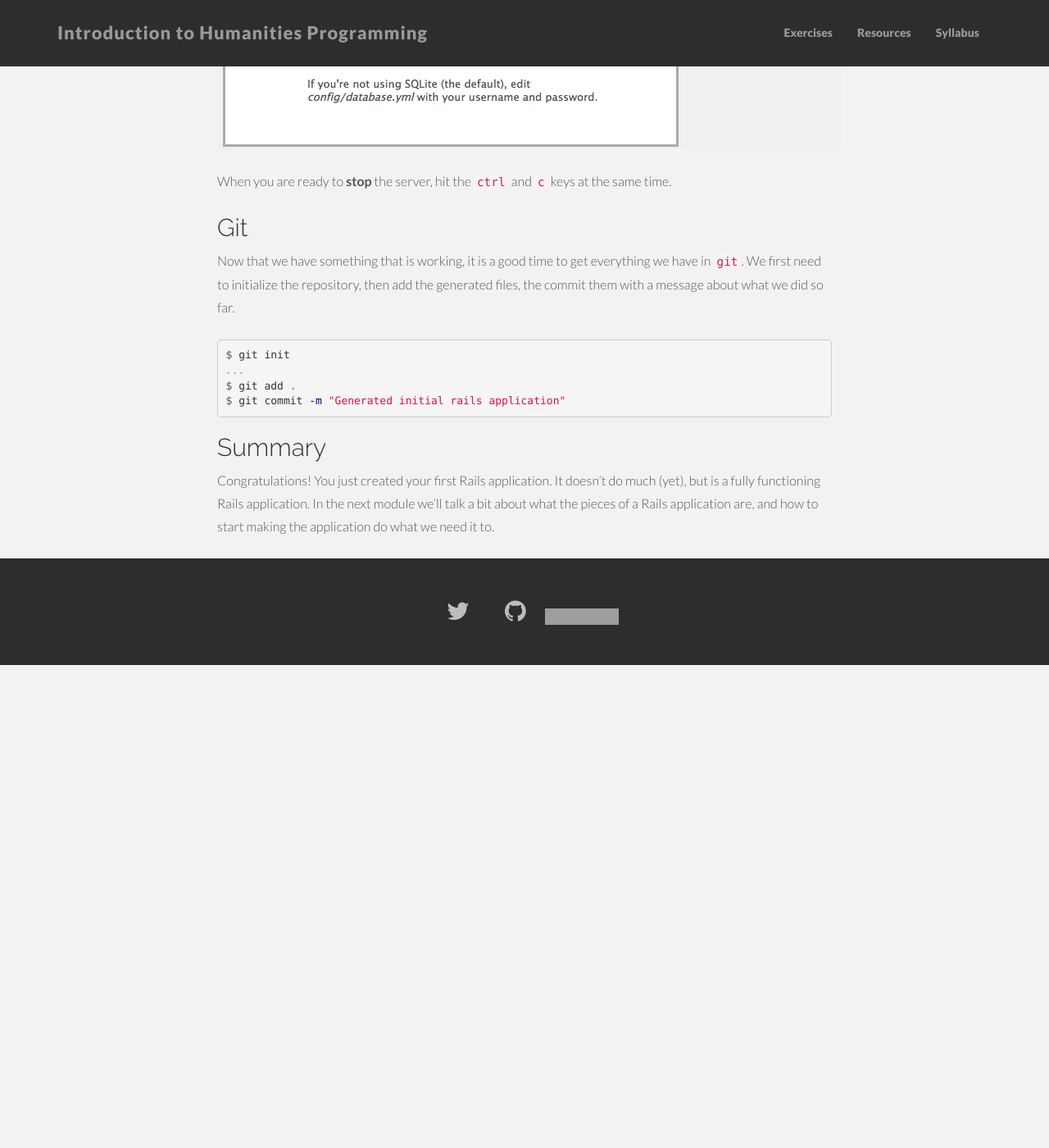
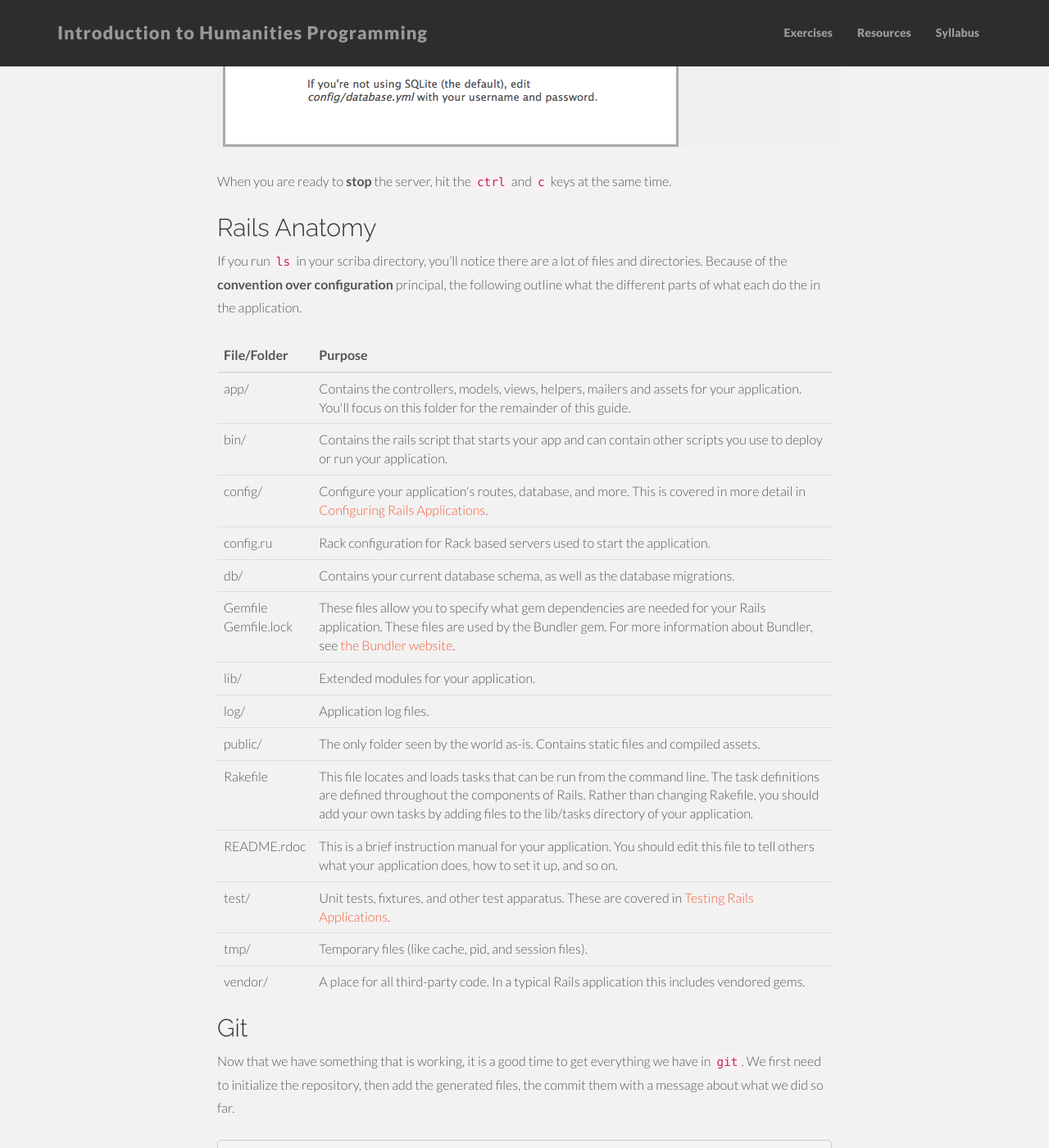
Before and after one commit to humanitiesprogramming/humanitiesprogramming.github.io, a Jekyll site: the page built from exercise-rails1.md, in a window 1280 px wide and 1400 px high, scrolled down 1914 px. Shown: the whole window at 82% size. Built offline with Jekyll 4.4.1, drawn with Linux system fonts in a browser that asks for light colours; nearby versions of some CDN libraries; before the commit the page ends 2725 px from its top, so only the background shows below that; grey boxes are pictures that could not be loaded.

Commit message:
update rails 1

```diff
--- a/exercise-rails1.md
+++ b/exercise-rails1.md
@@ -78,6 +78,82 @@ You should see something along these lines.
 When you are ready to **stop** the server, hit the `ctrl` and `c` keys
 at the same time.
 
+## Rails Anatomy
+
+If you run `ls` in your scriba directory, you'll notice there are a lot of
+files and directories. Because of the **convention over configuration**
+principal, the following outline what the different parts of what each do the
+in the application.
+
+
+<table class="table table-hover">
+<thead>
+<tr>
+<th>File/Folder</th>
+<th>Purpose</th>
+</tr>
+</thead>
+<tbody>
+<tr>
+<td>app/</td>
+<td>Contains the controllers, models, views, helpers, mailers and assets for your application. You'll focus on this folder for the remainder of this guide.</td>
+</tr>
+<tr>
+<td>bin/</td>
+<td>Contains the rails script that starts your app and can contain other scripts you use to deploy or run your application.</td>
+</tr>
+<tr>
+<td>config/</td>
+<td>Configure your application's routes, database, and more. This is covered in more detail in <a href="configuring.html">Configuring Rails Applications</a>.</td>
+</tr>
+<tr>
+<td>config.ru</td>
+<td>Rack configuration for Rack based servers used to start the application.</td>
+</tr>
+<tr>
+<td>db/</td>
+<td>Contains your current database schema, as well as the database migrations.</td>
+</tr>
+<tr>
+<td>Gemfile<br>Gemfile.lock</td>
+<td>These files allow you to specify what gem dependencies are needed for your Rails application. These files are used by the Bundler gem. For more information about Bundler, see <a href="http://gembundler.com">the Bundler website</a>.</td>
+</tr>
+<tr>
+<td>lib/</td>
+<td>Extended modules for your application.</td>
+</tr>
+<tr>
+<td>log/</td>
+<td>Application log files.</td>
+</tr>
+<tr>
+<td>public/</td>
+<td>The only folder seen by the world as-is. Contains static files and compiled assets.</td>
+</tr>
+<tr>
+<td>Rakefile</td>
+<td>This file locates and loads tasks that can be run from the command line. The task definitions are defined throughout the components of Rails. Rather than changing Rakefile, you should add your own tasks by adding files to the lib/tasks directory of your application.</td>
+</tr>
+<tr>
+<td>README.rdoc</td>
+<td>This is a brief instruction manual for your application. You should edit this file to tell others what your application does, how to set it up, and so on.</td>
+</tr>
+<tr>
+<td>test/</td>
+<td>Unit tests, fixtures, and other test apparatus. These are covered in <a href="testing.html">Testing Rails Applications</a>.</td>
+</tr>
+<tr>
+<td>tmp/</td>
+<td>Temporary files (like cache, pid, and session files).</td>
+</tr>
+<tr>
+<td>vendor/</td>
+<td>A place for all third-party code. In a typical Rails application this includes vendored gems.</td>
+</tr>
+</tbody>
+</table>
+
+
 ## Git
 
 Now that we have something that is working, it is a good time to get
```
